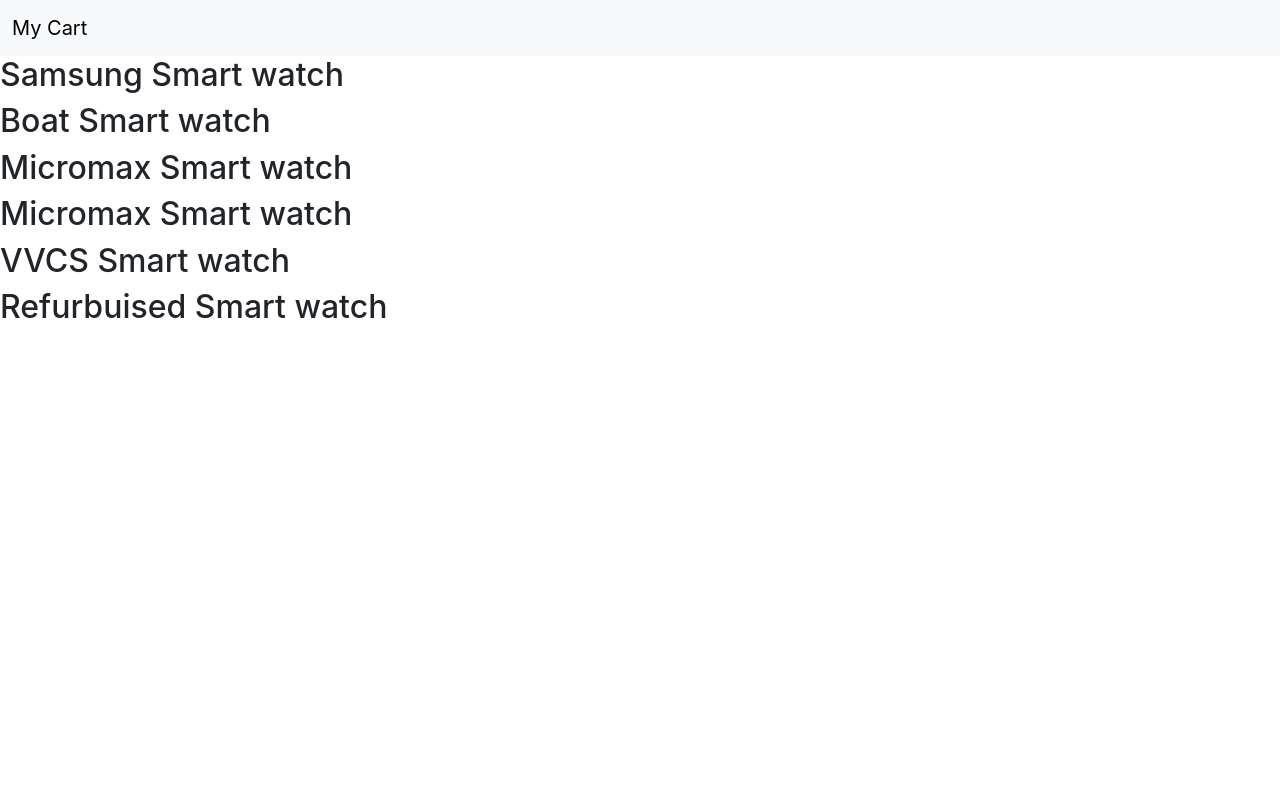
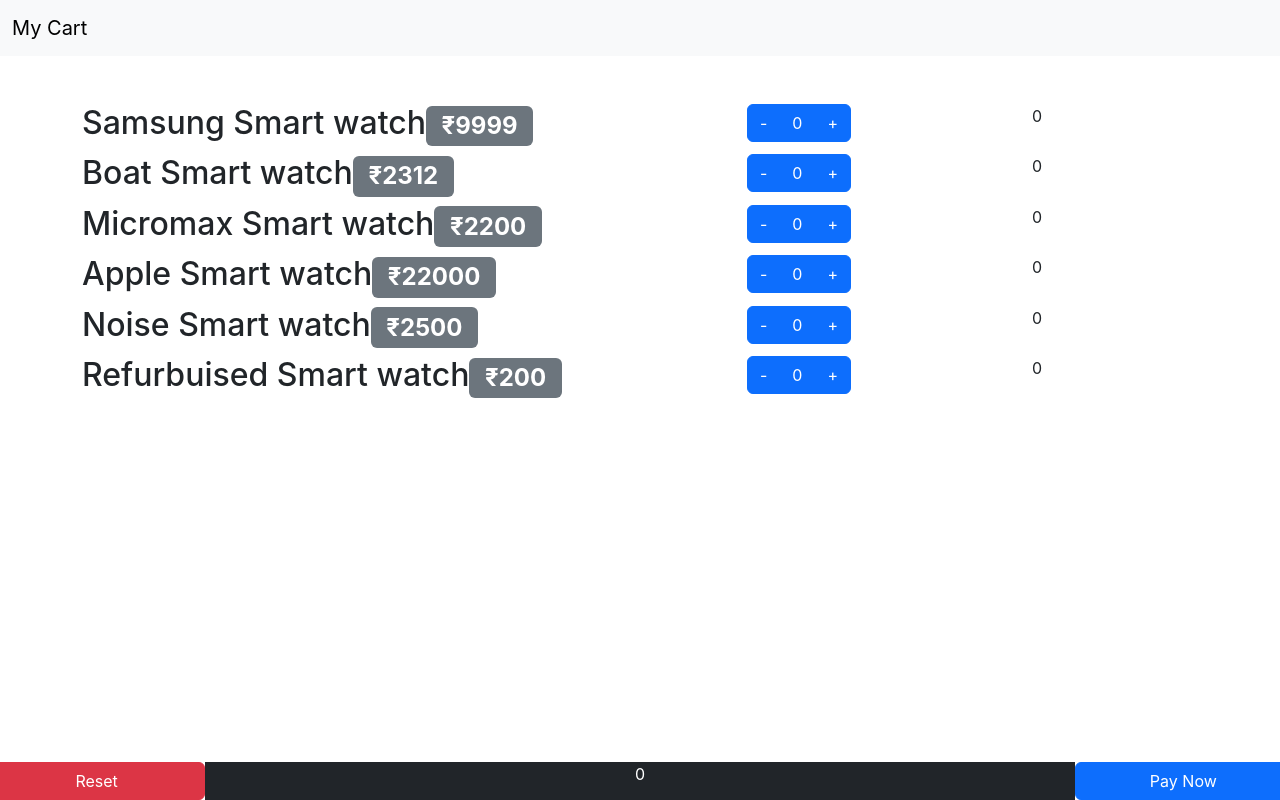
Before and after one commit to prashantkrt/ReactJS-Beginner, a React (Create React App) app in the folder my-cart-react-app/: page / in a window 1280 px wide. Built offline with nearby package versions, Linux system fonts and the light colour scheme.

Commit message:
React Hooks for state change

```diff
--- a/my-cart-react-app/src/App.js
+++ b/my-cart-react-app/src/App.js
@@ -1,12 +1,11 @@
 import "./App.css";
-import React, { Component } from "react";
+import React, { Component, useState } from "react";
 import Navbar from "./components/Navbar";
 import ProductList from "./components/ProductList";
 import Footer from "./components/Footer";
-import Product from "./components/Product";
 
 function App() {
-  const productList = [
+  let products = [
     {
       price: 9999,
       productName: "Samsung Smart watch",
@@ -23,13 +22,13 @@
       quantity: 0,
     },
     {
-      price: 2200,
-      productName: "Micromax Smart watch",
+      price: 22000,
+      productName: "Apple Smart watch",
       quantity: 0,
     },
     {
-      price: 1000,
-      productName: "VVCS Smart watch",
+      price: 2500,
+      productName: "Noise Smart watch",
       quantity: 0,
     },
     {
@@ -39,11 +38,48 @@
     },
   ];
 
+  let [productList, setProductList] = useState(products);
+  let [totalAmount , setTotalAmount]=useState(0);
+
+  const incrementQuantity = (index) => {
+    let newProductList = [...productList];
+    newProductList[index].quantity++;
+    let newTotalAmount = totalAmount;
+    newTotalAmount+=newProductList[index].price;
+    setProductList(newProductList);
+    setTotalAmount(newTotalAmount);
+  };
+
+  const decrementQuantity = (index) => {
+    let newProductList = [...productList];
+    let newTotalAmount = totalAmount;
+    let q = newProductList[index].quantity;
+    q > 0 ? newProductList[index].quantity-- : newProductList[index].quantity=0;
+    newTotalAmount = (newTotalAmount < newProductList[index].price) ? newTotalAmount=0 : newTotalAmount-newProductList[index].price;
+    setProductList(newProductList);
+    setTotalAmount(newTotalAmount);
+  };
+
+  const reset=()=>{
+    let newProductlist =[...productList];
+    newProductlist.map((product)=>{
+      product.quantity=0;
+    })
+    setProductList(newProductlist);
+    setTotalAmount(0);
+  }
+
   return (
     <>
       <Navbar />
-      <ProductList productList={productList} />
-      <Footer />
+      <main className="container mt-5">
+        <ProductList
+          productList={productList}
+          incrementQuantity={incrementQuantity}
+          decrementQuantity={decrementQuantity}
+        />
+      </main>
+      <Footer  totalAmount={totalAmount} reset={reset} />
     </>
   );
 }
--- a/my-cart-react-app/src/components/Footer.js
+++ b/my-cart-react-app/src/components/Footer.js
@@ -1,11 +1,13 @@
-import { Component } from 'react';
+import React from 'react'
 
-class Footer extends Component {
-    state = {  }
-    render() {
-        return (<>
-        </>);
-    }
+export default function Footer(props) {
+  return (
+    <div className='row fixed-bottom'>
+        <button className='btn btn-danger col-2' onClick={()=>{props.reset()}}>Reset</button>
+        <div className='col-8 bg-dark text-white text-center'>
+         {props.totalAmount}
+        </div>
+        <button className='btn btn-primary col-2'>Pay Now</button>
+    </div>
+  )
 }
-
-export default Footer;
--- a/my-cart-react-app/src/components/Product.js
+++ b/my-cart-react-app/src/components/Product.js
@@ -1,12 +1,31 @@
-import React from 'react'
+import React from "react";
+import { useState } from "react";
 
 export default function Product(props) {
-  console.log({props});
   return (
-    <div className='row'>
-      <div className='col-6'>
-         <h2>{props.product.productName}</h2>
+    <div className="row">
+      <div className="col-7">
+        <h2>
+          {props.product.productName}
+          <span className="badge text-bg-secondary">₹{props.product.price}</span>
+        </h2>
+      </div>
+      <div className="col-3">
+        <div className="btn-group" role="group" aria-label="Basic example">
+          <button type="button" className="btn btn-primary" onClick={()=>{props.decrementQuantity(props.index)}}>
+            -
+          </button>
+          <button type="button" className="btn btn-primary">
+            {props.product.quantity}
+          </button>
+          <button type="button" className="btn btn-primary" onClick={()=>{props.incrementQuantity(props.index)}}>
+            +
+          </button>
+        </div>
+      </div>
+      <div className="col-2">
+        {props.product.price*props.product.quantity}
       </div>
     </div>
-  )
+  );
 }
--- a/my-cart-react-app/src/components/ProductList.js
+++ b/my-cart-react-app/src/components/ProductList.js
@@ -2,10 +2,9 @@
 import Product from './Product'
 
 export default function ProductList(props) {
-  console.log({props},"My ProductList Component");
   return (
       props.productList.map((product,index)=>{
-            return <Product product={product} key={index}/>
+            return <Product product={product} key={index} incrementQuantity={props.incrementQuantity} decrementQuantity={props.decrementQuantity} index={index}/>
       })
   )
 }
```
